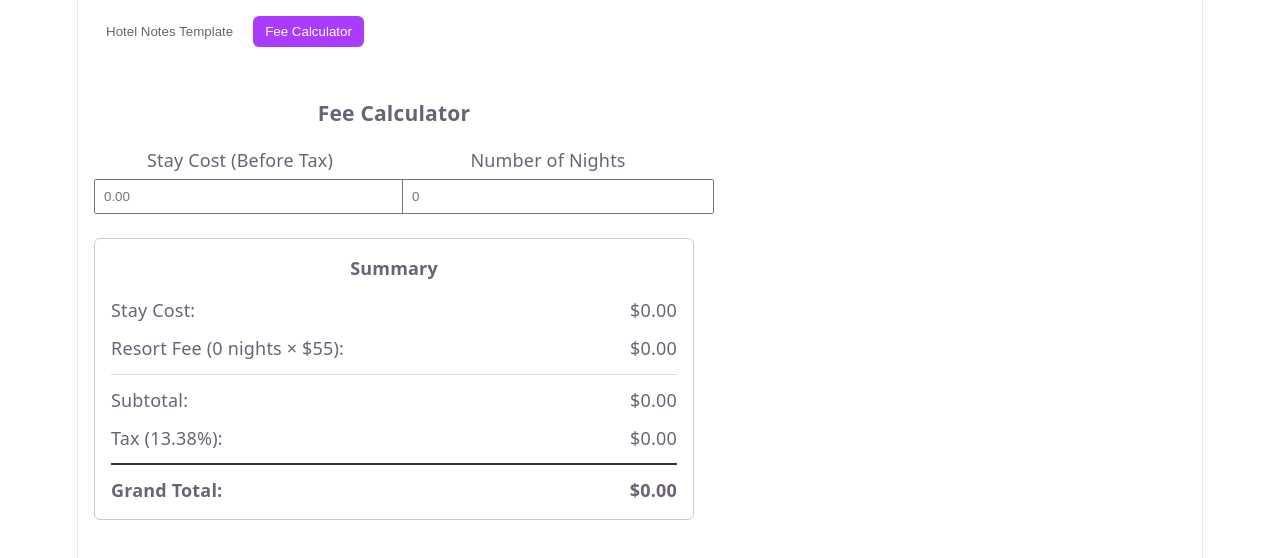
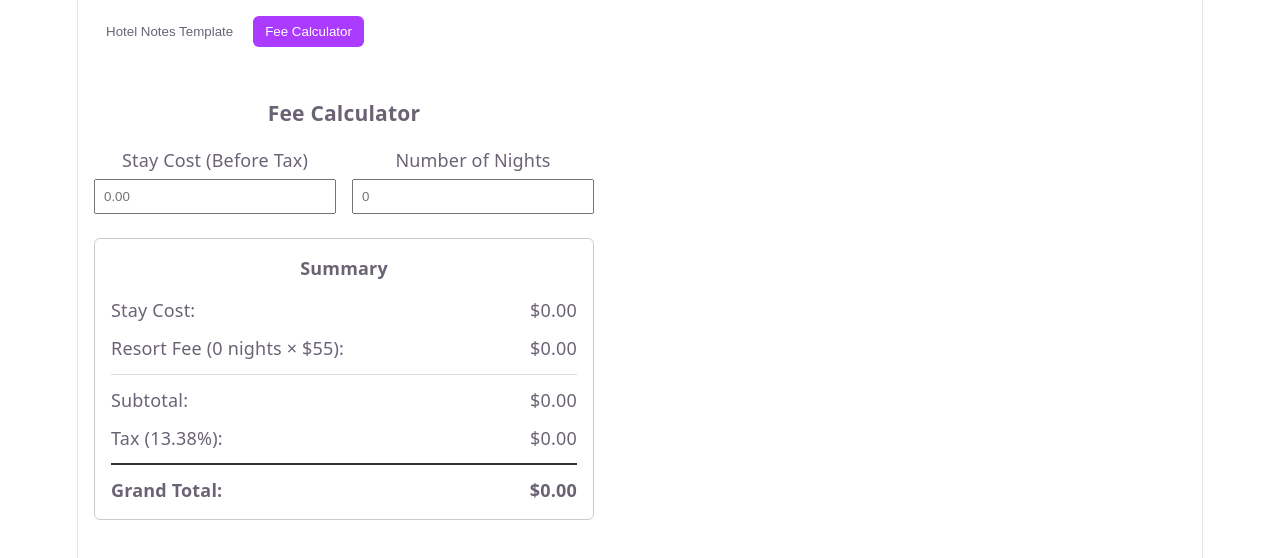
Before and after one commit to Chriskimm1/reservation_tools, a React (Vite) app: page / in a window 1280 px wide. Both pictures are taken after a click on the button "Fee Calculator". Shown: the top 558 px of the page. Built offline with nearby package versions, Linux system fonts and the light colour scheme.

Commit message:
fixed sizing

```diff
--- a/src/pages/FeeCalculator.tsx
+++ b/src/pages/FeeCalculator.tsx
@@ -25,29 +25,29 @@ export default function FeeCalculator() {
   }, [stayCost, nights])
 
   return (
-    <div style={{ maxWidth: 600 }}>
+    <div style={{ maxWidth: 500 }}>
       <h3>Fee Calculator</h3>
 
-      <div style={{ display: 'flex', gap: 16, marginBottom: 24 }}>
-        <label style={{ flex: 1 }}>
+      <div style={{ marginBottom: 24, display: 'flex', gap: 16 }}>
+        <label style={{ flex: 1, minWidth: 0 }}>
           Stay Cost (Before Tax)
           <input
             type="number"
             value={stayCost as any}
             onChange={(e) => setStayCost(e.target.value === '' ? '' : Number(e.target.value))}
-            style={{ display: 'block', width: '100%', marginTop: 6, padding: 8 }}
+            style={{ display: 'block', width: '100%', marginTop: 6, padding: 8, boxSizing: 'border-box' }}
             placeholder="0.00"
           />
         </label>
 
-        <label style={{ flex: 1 }}>
+        <label style={{ flex: 1, minWidth: 0 }}>
           Number of Nights
           <input
             type="number"
             min="0"
             value={nights as any}
             onChange={(e) => setNights(e.target.value === '' ? '' : Number(e.target.value))}
-            style={{ display: 'block', width: '100%', marginTop: 6, padding: 8 }}
+            style={{ display: 'block', width: '100%', marginTop: 6, padding: 8, boxSizing: 'border-box' }}
             placeholder="0"
           />
         </label>
```
